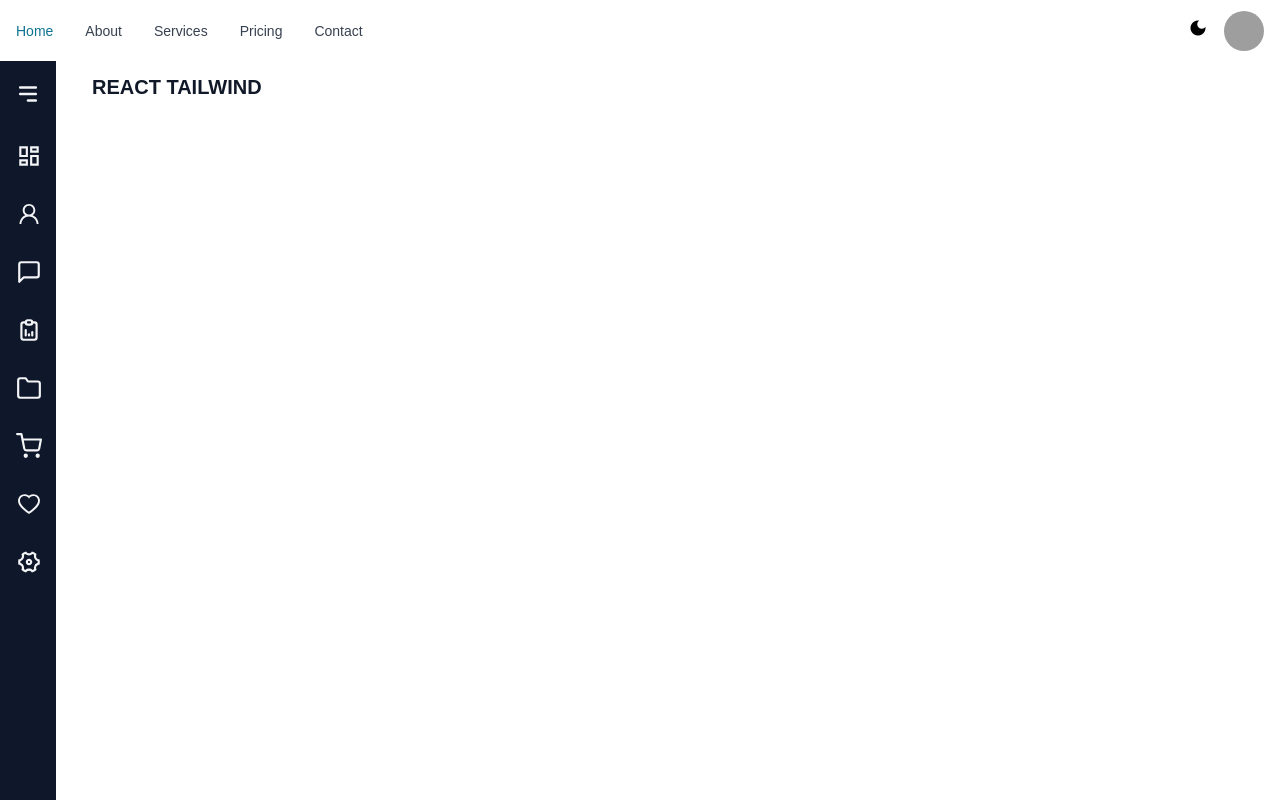
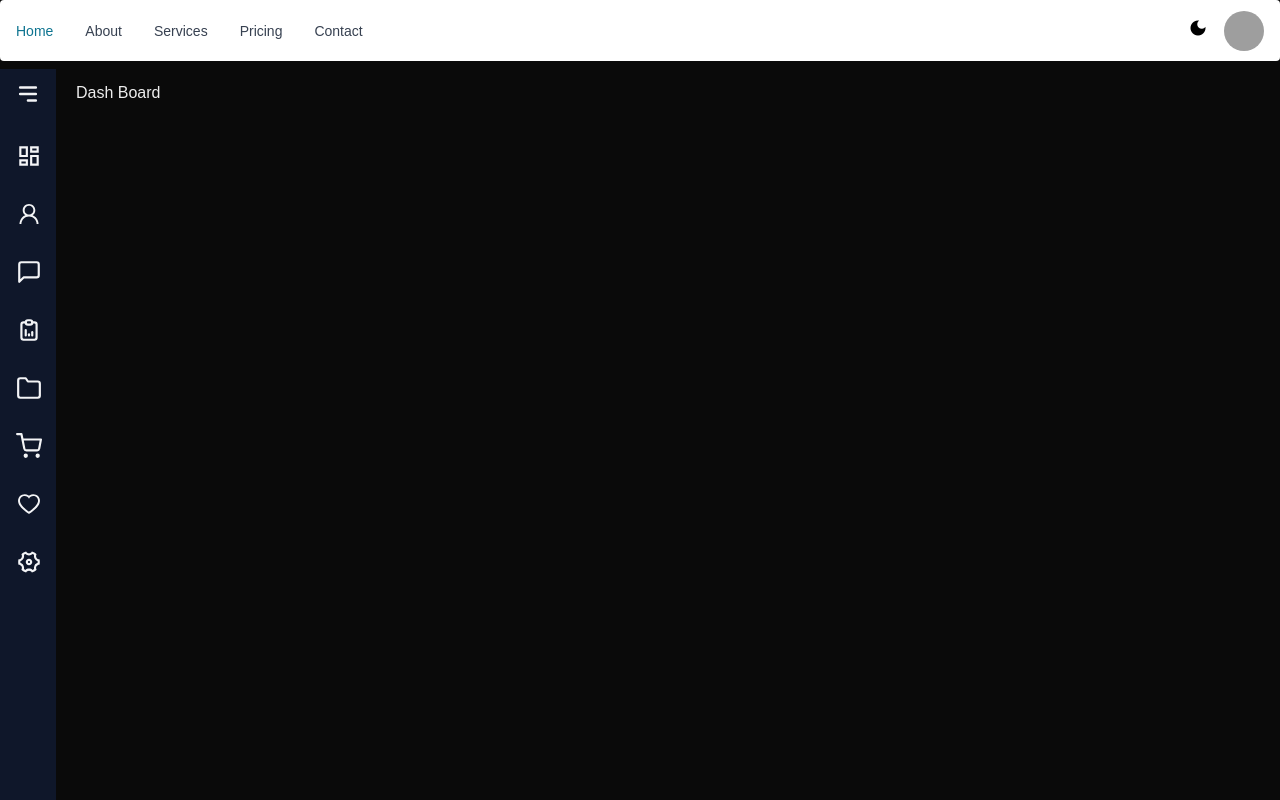
Before and after one commit to mecoderforhad/ecomfront, a Next.js app: page /dashboard in a window 1280 px wide. Before the commit this address had no page. Shown: the top 800 px of the page. Built offline with nearby package versions, Linux system fonts and the light colour scheme; grey boxes are pictures that could not be loaded.

Commit message:
refactor code group routing

```diff
--- /dev/null
+++ b/app/(auth)/layout.tsx
@@ -0,0 +1,7 @@
+export default async function Layout({
+  children,
+}: {
+  children: React.ReactNode;
+}) {
+  return <>{children}</>;
+}
--- /dev/null
+++ b/app/(main)/dashboard/page.tsx
@@ -0,0 +1,3 @@
+export default function Dashboard(){
+    return(<>Dash Board</>)
+}
--- /dev/null
+++ b/app/(main)/layout.tsx
@@ -0,0 +1,21 @@
+import SideBar from "@/core/navigation/SideBar";
+import { TopNavBar } from "@/core/navigation/TopNavbar";
+import React from "react";
+
+export default function MainLayout({
+  children,
+}: {
+  children: React.ReactNode;
+}) {
+  return (
+    <>
+      <TopNavBar />
+      <div className="flex min-h-screen">
+        <SideBar />
+        <div className="mx-auto flex w-full grow gap-5 p-5">
+          {children}
+        </div>
+      </div>
+    </>
+  );
+}
--- a/app/layout.tsx
+++ b/app/layout.tsx
@@ -1,9 +1,8 @@
 import type { Metadata } from "next";
 import { Geist, Geist_Mono } from "next/font/google";
 import { Toaster } from "react-hot-toast";
-import { NextAuthProvider } from "./signin/session";
+import { NextAuthProvider } from "./(auth)/signin/session";
 import "./globals.css";
-import MainLayout from "@/core/main-layout/MainLayout";
 
 const geistSans = Geist({
   variable: "--font-geist-sans",
@@ -31,9 +30,7 @@ export default function RootLayout({
         className={`${geistSans.variable} ${geistMono.variable} antialiased`}
       >
         <Toaster position="top-right" reverseOrder={false} />
-        <NextAuthProvider>
-          <MainLayout>{children}</MainLayout>
-        </NextAuthProvider>
+        <NextAuthProvider>{children}</NextAuthProvider>
       </body>
     </html>
   );
--- a/app/page.tsx
+++ /dev/null
@@ -1,12 +0,0 @@
-"use client";
-
-import { CustomButton } from "@/components/button/Button";
-import { SideBar } from "@/core/navigation/SideBar";
-import { useSession, signOut } from "next-auth/react";
-
-const Protected = () => {
-  const { data: session } = useSession();
-  return <>dashboard</>;
-};
-
-export default Protected;
--- a/core/main-layout/MainLayout.tsx
+++ /dev/null
@@ -1,24 +0,0 @@
-"use client";
-
-import React from "react";
-import { usePathname } from "next/navigation";
-import { TopNavBar } from "../navigation/TopNavbar";
-import SideBar from "../navigation/SideBar";
-
-export default function MainLayout({
-  children,
-}: {
-  children: React.ReactNode;
-}) {
-  const pathname = usePathname();
-  const noLayoutRoutes = ["/signin"];
-  const shouldShowLayout = !noLayoutRoutes.includes(pathname);
-
-  return (
-    <>
-      {shouldShowLayout && <TopNavBar />}
-      {shouldShowLayout && <SideBar />}
-      <div className={`${shouldShowLayout && "px-8 py-4"}`}>{children}</div>
-    </>
-  );
-}
--- a/core/navigation/SideBar.tsx
+++ b/core/navigation/SideBar.tsx
@@ -1,3 +1,5 @@
+"use client"
+
 import React, { useState } from "react";
 import { HiMenuAlt3 } from "react-icons/hi";
 import { MdOutlineDashboard } from "react-icons/md";
@@ -39,7 +41,7 @@ const SideBar = () => {
   ];
 
   return (
-    <section className="flex gap-6">
+    <section>
       <HiMenuAlt3
         size={26}
         className="cursor-pointer md:hidden"
@@ -73,8 +75,8 @@ const SideBar = () => {
             <div
               key={i}
               className="relative group"
-              onMouseEnter={() => setExpandedMenu(menu.name)}
-              onMouseLeave={() => setExpandedMenu(null)}
+              onMouseEnter={() => !open && setExpandedMenu(menu.name)}
+              onMouseLeave={() => !open && setExpandedMenu(null)}
             >
               <div
                 className="flex items-center justify-between gap-3.5 px-4 py-2 hover:bg-slate-800 cursor-pointer"
@@ -111,8 +113,8 @@ const SideBar = () => {
                     <div
                       key={j}
                       className="group relative"
-                      onMouseEnter={() => setExpandedSubMenu(subMenu.name)}
-                      onMouseLeave={() => setExpandedSubMenu(null)}
+                      onMouseEnter={() => !open && setExpandedSubMenu(subMenu.name)}
+                      onMouseLeave={() => !open && setExpandedSubMenu(null)}
                     >
                       <div
                         className="flex justify-between items-center px-4 py-2 hover:bg-slate-600 cursor-pointer"
@@ -172,11 +174,6 @@ const SideBar = () => {
           onClick={() => setShowSidebar(false)}
         ></div>
       )}
-
-      {/* Main Content */}
-      <div className="m-3 text-xl text-gray-900 font-semibold">
-        REACT TAILWIND
-      </div>
     </section>
   );
 };
```
Also changed, not shown: app/(auth)/signin/page.tsx (renamed from app/signin/page.tsx), app/(auth)/signin/session.tsx (renamed from app/signin/session.tsx).
